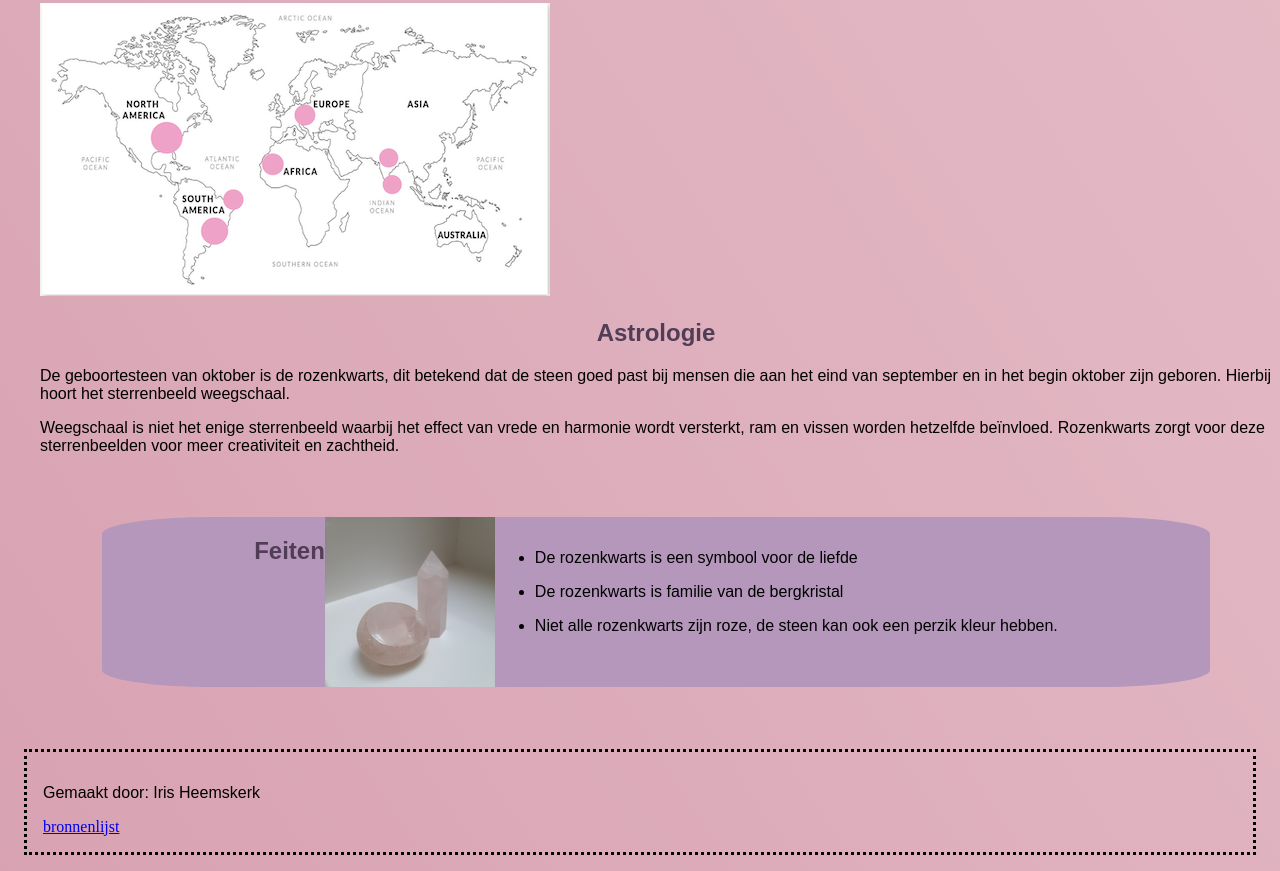
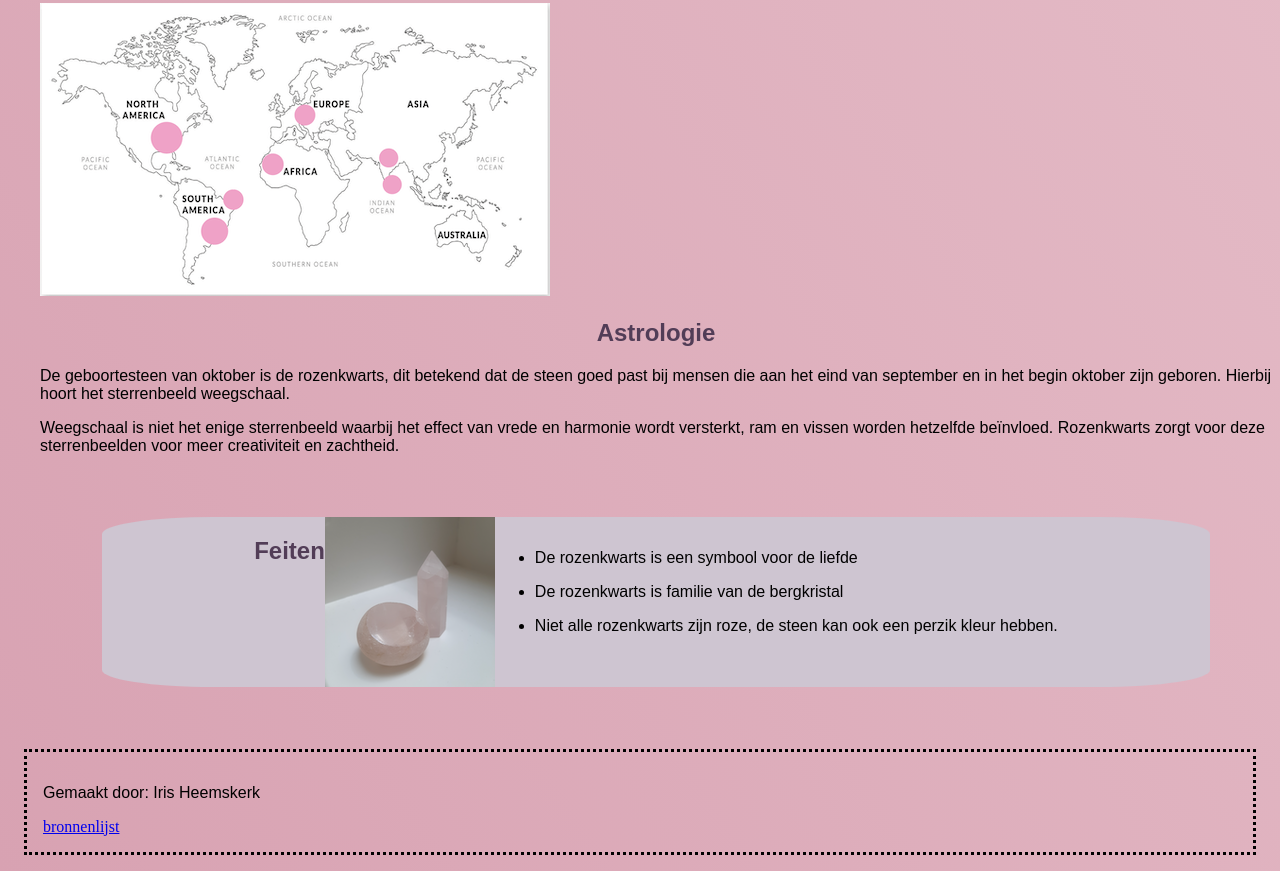
Before and after one commit to Irisluna05/Website-Iris, a plain HTML site: page derde.html in a window 1280 px wide. Shown: the part 1093-1964 px from the top of the page. Drawn offline with Linux system fonts and the light colour scheme.

Commit message:
laatste ding
veranderen card kleur

```diff
--- a/css/styles.css
+++ b/css/styles.css
@@ -242,12 +242,13 @@ img{
     height: auto;
 }
 
+
 /* Dit is een card waar de informatie van het kopje feiten in staat. */
 .card {
     margin: 5%;
     display: flex;
     justify-content: center;
-    background-color: #b597bc;
+    background-color: #cec5d1;
     border-radius: 10%
 }
 
```
